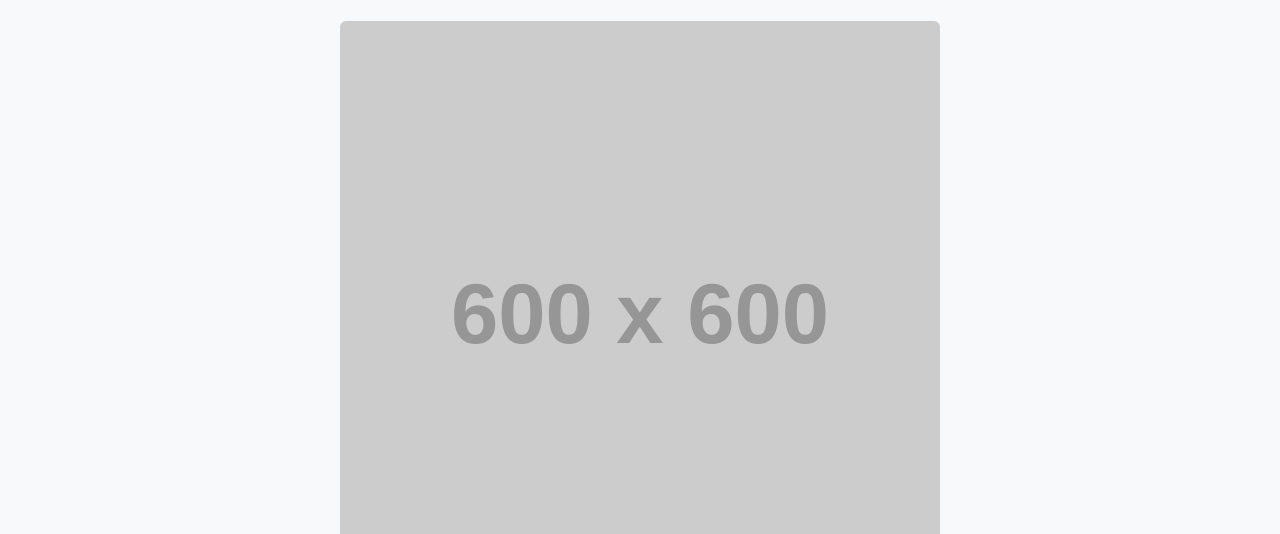
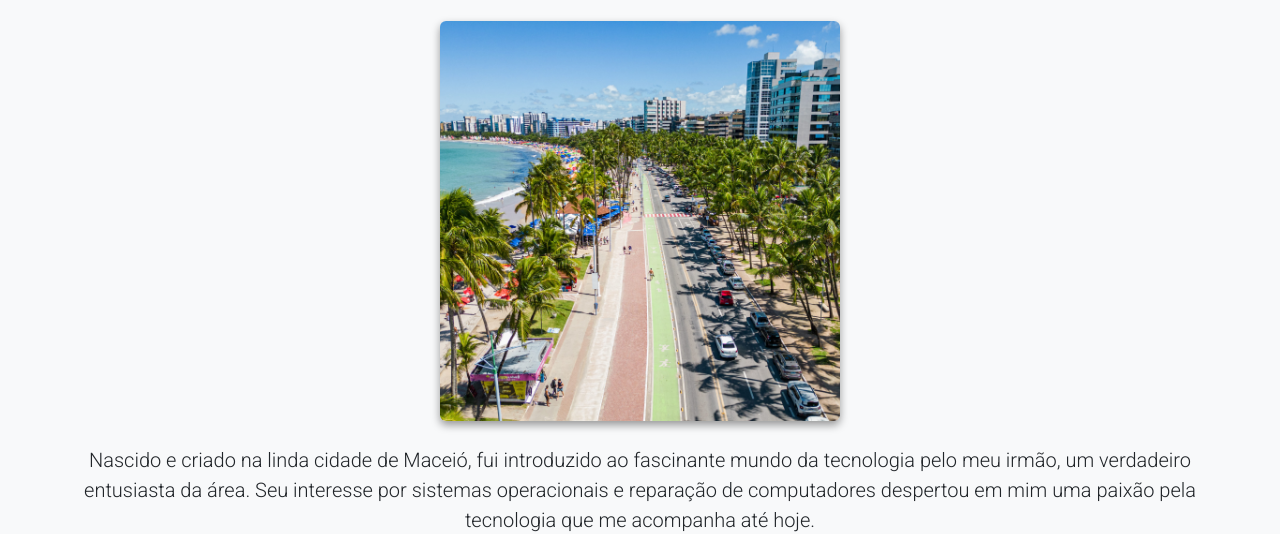
Before and after one commit to CaioRenatoDot/CaioRenatoDot, a plain HTML site: page aboutme.html in a window 1280 px wide. Shown: the part 419-953 px from the top of the page. Drawn offline with nearby package versions, Linux system fonts and the light colour scheme; placeholder pictures from the web are drawn by us.

Commit message:
adicionando imagem de maceio, efeitos nela e mais elementos css

```diff
--- a/aboutme.html
+++ b/aboutme.html
@@ -46,9 +46,9 @@
         <div class="container text-center">
             <h2 class="mb-4">Minha História</h2>
             <div>
-                <img src="https://via.placeholder.com/600" class="img rounded" alt="...">
+                <img src="praiamaceio.jpeg" class="img rounded img-custom" alt="...">
             </div>
-            <p class="lead mb-4 mt-4">Nascido e criado em Maceió, fui introduzido ao fascinante mundo da tecnologia pelo meu irmão, um verdadeiro entusiasta da área. Seu interesse por sistemas operacionais e reparação de computadores despertou em mim uma paixão pela tecnologia que me acompanha até hoje.</p>
+            <p class="lead mb-4 mt-4">Nascido e criado na linda cidade de Maceió, fui introduzido ao fascinante mundo da tecnologia pelo meu irmão, um verdadeiro entusiasta da área. Seu interesse por sistemas operacionais e reparação de computadores despertou em mim uma paixão pela tecnologia que me acompanha até hoje.</p>
             <p class="lead mb-4">Atualmente curso Ciência da Computação na Universidade UNIMA, onde venho aprofundando meus conhecimentos em desenvolvimento de software, algoritmos e estruturas de dados, inteligência artificial e redes de computadores. Minha formação está focada tanto no desenvolvimento prático quanto no entendimento teórico das tecnologias que impulsionam a computação moderna.</p>
 
             <button class="btn btn-dark mt-3" onclick="window.location.href='index.html'">Veja meus projetos</button>
--- a/style.css
+++ b/style.css
@@ -177,3 +177,10 @@ body {
     height: 2px; /* Espessura da linha */
     background-color: #adb5bd; /* Cor da linha */
 }
+.img-custom {
+    width: 400px;
+    height: 400px;
+    object-fit: cover; /* Mantém o conteúdo da imagem dentro do tamanho especificado */
+    box-shadow: 0px 4px 8px rgba(0, 0, 0, 0.4); /* Sombra leve */
+    border-radius: 8px;
+}
```
Also changed, not shown: maceio-praia-de-pajucara.jpeg (added), praiamaceio.jpeg (added), 1 other file.
